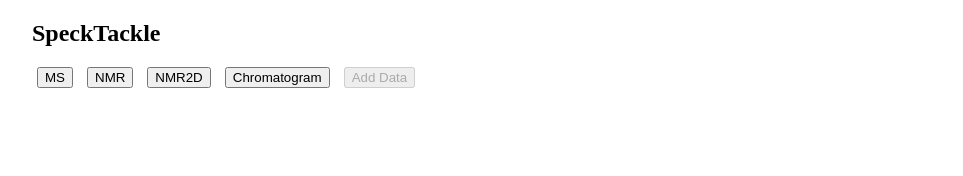
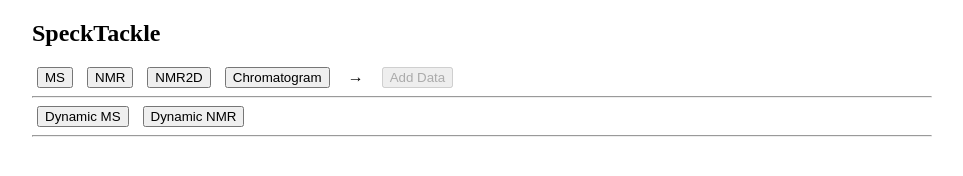
Before and after one commit to ipb-halle/specktackle, a website: page index.html in a window 1280 px wide. Shown: the whole page, without its empty margins (158-1121 px from the left). Drawn offline with Linux system fonts and the light colour scheme.

Commit message:
Setup demo for dynamic data load.

```diff
--- a/index.html
+++ b/index.html
@@ -117,6 +117,56 @@
             };
             $("#adddata").attr('disabled','disabled');
         };
+        function dynamicms () {                        // dynamic MS stub
+            ms();
+            $("#adddata").attr('disabled','disabled');
+            var counter = 0;
+            var data = [
+                "resources/data1.json",
+                "resources/data2.json",
+                "resources/data3.json"
+            ]
+            setTimeout(function iter() {
+                if (counter === 6) {
+                    counter = 0;
+                }
+                if (counter < 3) {
+                    $("#dynamicload").html("Loading: " + data[counter]);
+                    var set = st.data.set()
+                        .url(data[counter])
+                        .ylimits([0, 1000])
+                        .x("peaks.mz")
+                        .y("peaks.intensity");
+                    chart.load(set);
+                } else {
+                    $("#dynamicload").html("Removing: " + data[counter - 3]);
+                    chart.remove(set);
+                }
+                counter += 1;
+                setTimeout(iter, 2000);
+            }, 2000);
+        };
+        function dynamicnmr () {                // dynamic NMR stub
+            nmr();
+            $("#adddata").attr('disabled','disabled');
+            var counter = 0;
+            var data = [
+                "resources/nmr1.json",
+                "resources/nmr2.json"
+            ];
+            setTimeout(function iter() {
+                if (counter === 4) {
+                    counter = 0;
+                }
+                if (counter < 2) {
+                    $("#dynamicload").html("Loading: " + data[counter]);
+                } else {
+                    $("#dynamicload").html("Removing: " + data[counter - 2]);
+                }
+                counter += 1;
+                setTimeout(iter, 2000);
+            }, 2000);
+        };
     </script>
 
 </head>
@@ -128,9 +178,17 @@
             <li><button onclick="nmr()">NMR</button></li>
             <li><button onclick="nmr2d()">NMR2D</button></li>
             <li><button onclick="series()">Chromatogram</button></li>
+            <li>&nbsp;&rarr;&nbsp;</li>
             <li><button id="adddata" onclick="load()"
                         disabled="disabled">Add Data</button></li>
         </ul>
+        <hr>
+        <ul>
+            <li><button onclick="dynamicms()">Dynamic MS</button></li>
+            <li><button onclick="dynamicnmr()">Dynamic NMR</button></li>
+            <li id="dynamicload"></li>
+        </ul>
+        <hr>
         <!-- Container for all charts: '#stgraph' -->
         <div id="stgraph" class="stgraph"></div>
     </div>
```
